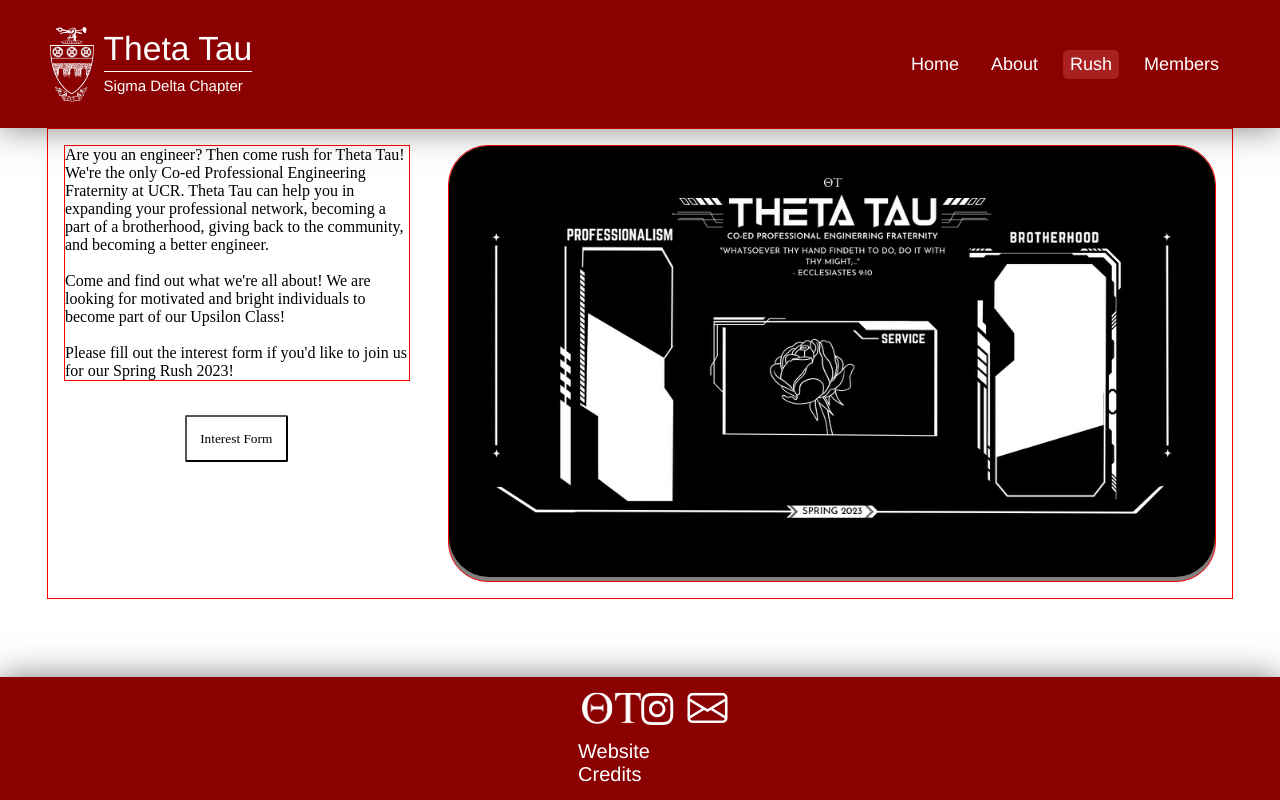
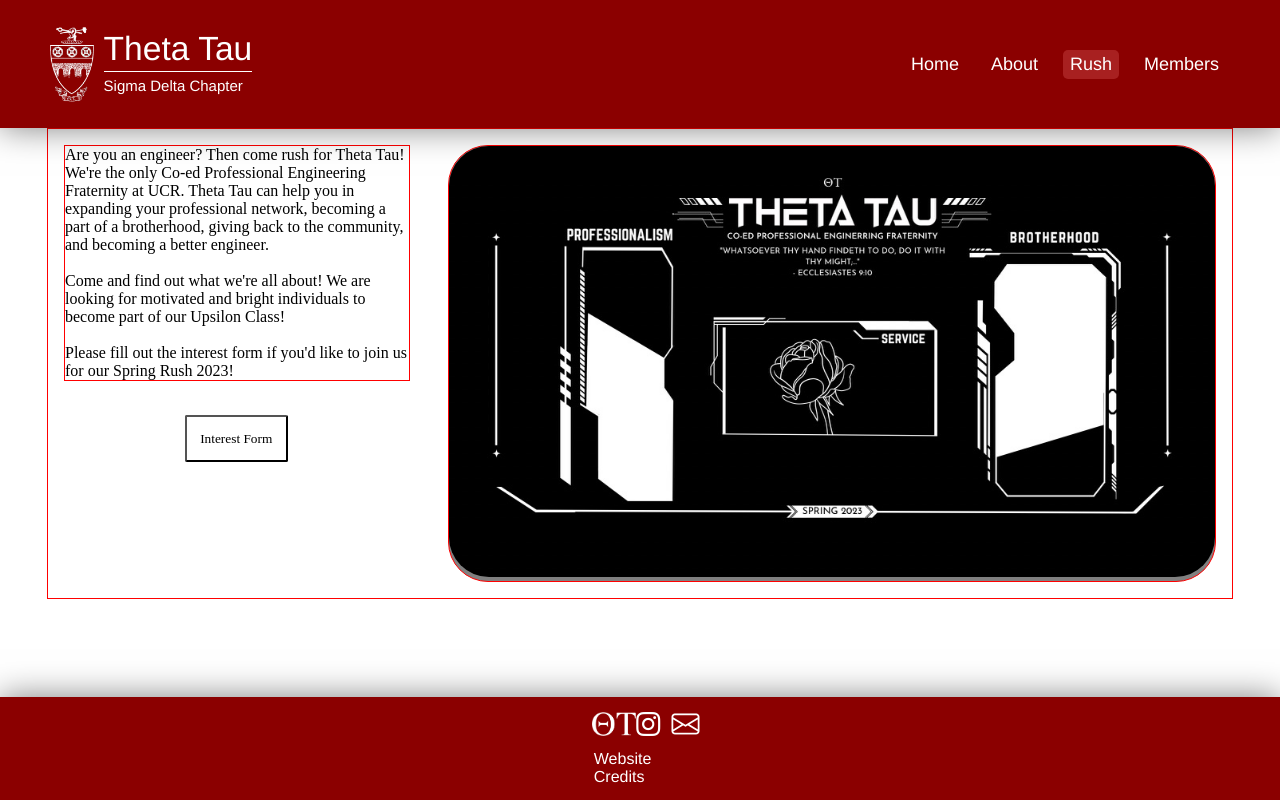
Before and after one commit to ucrthetatau/tt-website, a React (Create React App) app: page /rush in a window 1280 px wide. Built offline with nearby package versions, Linux system fonts and the light colour scheme; a web font is replaced by a local one.

Commit message:
changed sizing of footer

```diff
--- a/src/styles/footer.css
+++ b/src/styles/footer.css
@@ -25,6 +25,7 @@
 .buttons {
     display: flex;
     align-items: center;
+    justify-content: center;
 }
 
 .buttons a {
@@ -32,20 +33,21 @@
 }
 
 #letters {
-    height: 2em;
-    padding: 13% 12% 11% 13%;
+    height: 1.5em;
+    padding: 13%;
     border-radius: 0.5em;
+    margin-top: 3%;
 }
 
 #insta {
-    font-size: 2em;
-    padding: 5% 6% 4% 6%;
+    font-size: 1.5em;
+    padding: 5% 6%;
     border-radius: 0.25em;
 }
 
 #mail {
-    font-size: 2.5em;
-    padding: 9% 15% 10% 16%;
+    font-size: 1.75em;
+    padding: 9% 20% 12% 20%;
     border-radius: 0.25em;
 }
 
@@ -56,10 +58,10 @@
 
 .credits {
     color: white;
-    font-size: 1.25em;
+    font-size: 1em;
     font-weight: 400;
-    padding: 4%;
-    margin-left: 2%;
+    padding: 4% 5% 5% 5%;
+    margin-left: 4%;
     border-radius: 0.5em;
 }
 
```
